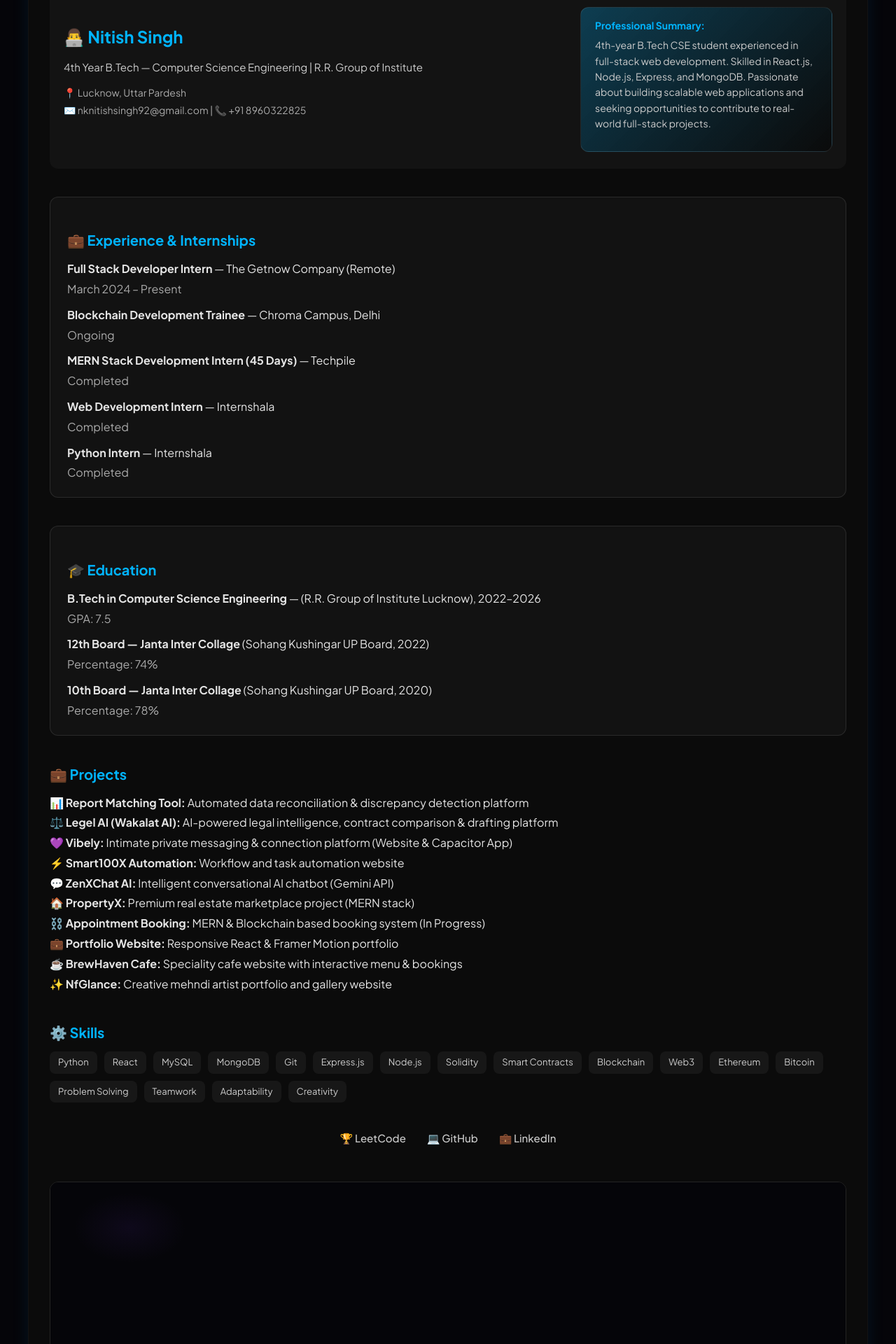
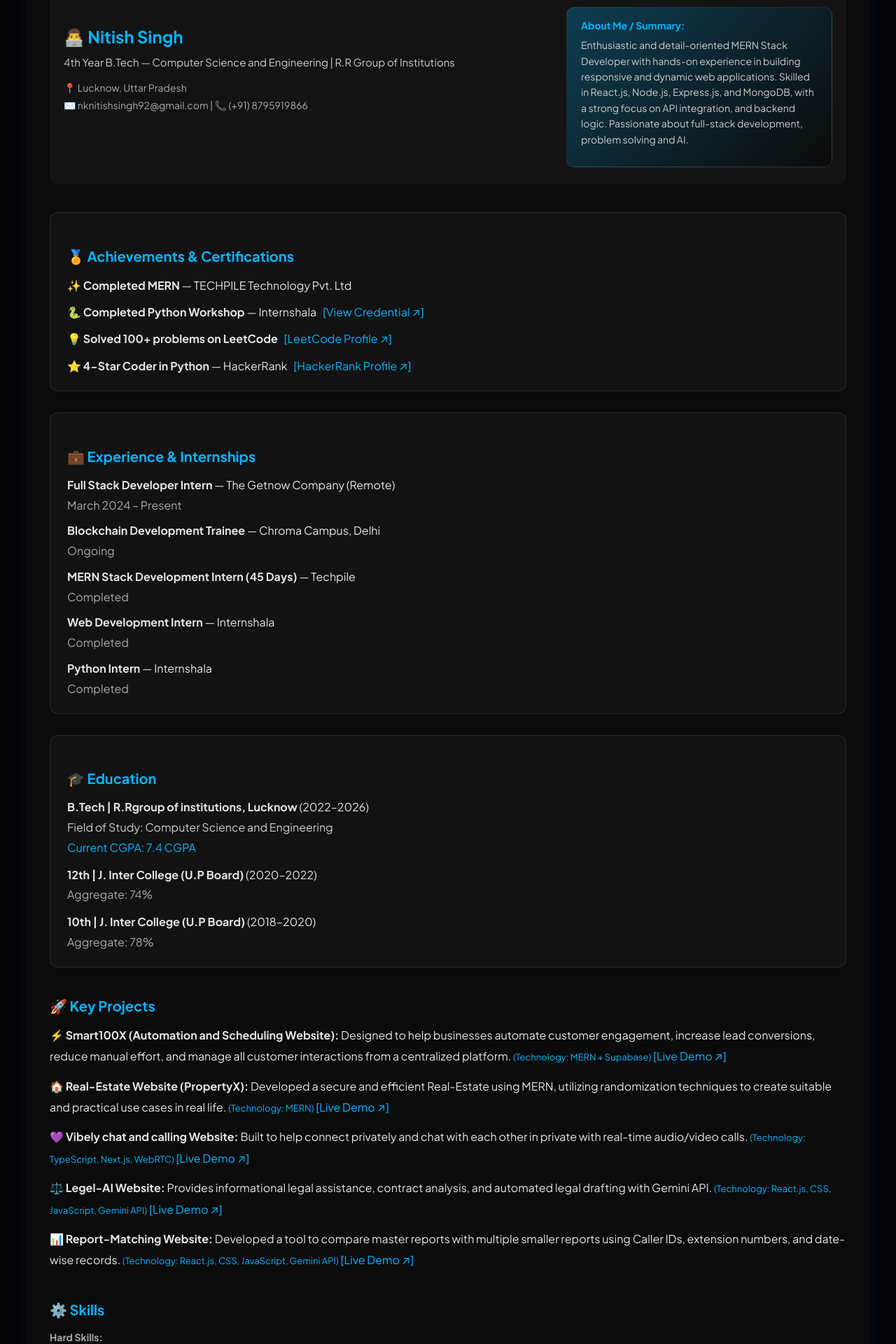
Before and after one commit to nknitishsingh94/Nitish-Portfolio, a React (Vite) app: page /resume in a window 1280 px wide. Shown: the part 340-2260 px from the top of the page at 70% size. Built offline with nearby package versions, Linux system fonts and the light colour scheme; the HTML template or start-up script is replaced by a standard one.

Commit message:
Update resume PDF and synchronize portfolio details with new resume

```diff
--- a/src/pages/About.jsx
+++ b/src/pages/About.jsx
@@ -139,11 +139,11 @@
                     marginBottom: "0.2rem",
                   }}
                 >
-                  <strong>R.R Group of Institute </strong> — Lucknow,
-                  Uttar Pardesh
+                  <strong>R.R Group of Institutions</strong> — Lucknow,
+                  Uttar Pradesh
                 </p>
                 <p style={{ color: "rgba(255,255,255,0.7)" }}>
-                  4th Year (Pursuing) | GPA: 7.5
+                  4th Year (Pursuing) | Current CGPA: 7.4
                 </p>
                 <p style={{ color: "rgba(255,255,255,0.7)" }}>2022 – 2026</p>
               </div>
--- a/src/pages/Contact.jsx
+++ b/src/pages/Contact.jsx
@@ -72,14 +72,14 @@
   };
 
   const quickLinks = [
-    { img: githubLogo, title: "GitHub", link: "https://github.com/nknitishsingh94" },
+    { img: githubLogo, title: "GitHub", link: "https://github.com/Nitish78004" },
     {
       img: linkedinLogo,
       title: "LinkedIn",
       link: "https://www.linkedin.com/in/nitishsingh27",
     },
     { img: gmailLogo, title: "Email", link: "mailto:nknitishsingh92@gmail.com" },
-    { img: whatsappLogo, title: "WhatsApp", link: "https://wa.me/+918960322825" },
+    { img: whatsappLogo, title: "WhatsApp", link: "https://wa.me/+918795919866" },
     { img: instagramLogo, title: "Instagram", link: "https://www.instagram.com/nitish_nk_8795/" },
     { img: facebookLogo, title: "Facebook", link: "https://www.facebook.com/nitish.singh.793931" },
   ];
--- a/src/pages/Home.jsx
+++ b/src/pages/Home.jsx
@@ -22,10 +22,10 @@
   ]
 
   const quickLinks = [
-    { img: githubLogo, title: 'GitHub', link: 'https://github.com/nknitishsingh94' },
+    { img: githubLogo, title: 'GitHub', link: 'https://github.com/Nitish78004' },
     { img: linkedinLogo, title: 'LinkedIn', link: 'https://www.linkedin.com/in/nitishsingh27' },
-    { img: gmailLogo, title: 'Email', link: 'nknitishsingh92@gmail.com' },
-    { img: whatsappLogo, title: 'WhatsApp', link: 'https://wa.me/+918960322825' },
+    { img: gmailLogo, title: 'Email', link: 'mailto:nknitishsingh92@gmail.com' },
+    { img: whatsappLogo, title: 'WhatsApp', link: 'https://wa.me/+918795919866' },
     { img: instagramLogo, title: 'Instagram', link: 'https://www.instagram.com/nitish_nk_8795' },
     { img: facebookLogo, title: 'Facebook', link: 'https://www.facebook.com/nitish.singh.793931' },
   ]
--- a/src/pages/Resume.jsx
+++ b/src/pages/Resume.jsx
@@ -55,14 +55,14 @@
             <h3 style={{ fontSize: 24, color: "#00b4ff", marginBottom: 4 }}>
               👨‍💻 Nitish Singh
             </h3>
-            <p style={{ margintop: 10, fontSize: 15, color: "#ccc" }}>
-              4th Year B.Tech — Computer Science Engineering | R.R. Group of Institute
+            <p style={{ marginTop: 8, fontSize: 15, color: "#ccc" }}>
+              4th Year B.Tech — Computer Science and Engineering | R.R Group of Institutions
             </p>
             <p style={{ margin: "4px 0", fontSize: 14, color: "#aaa" }}>
-              📍 Lucknow, Uttar Pardesh
+              📍 Lucknow, Uttar Pradesh
             </p>
             <p style={{ margin: "4px 0", fontSize: 14, color: "#aaa" }}>
-              ✉️ nknitishsingh92@gmail.com | 📞 +91 8960322825
+              ✉️ nknitishsingh92@gmail.com | 📞 (+91) 8795919866
             </p>
           </div>
 
@@ -73,18 +73,72 @@
               borderRadius: 12,
               padding: "14px 20px",
               border: "1px solid rgba(255,255,255,0.1)",
-              maxWidth: 360,
+              maxWidth: 380,
               fontSize: 14,
               lineHeight: 1.6,
             }}
           >
-            <strong style={{ color: "#00b4ff" }}>Professional Summary:</strong>
+            <strong style={{ color: "#00b4ff" }}>About Me / Summary:</strong>
             <p style={{ marginTop: 6, color: "#ccc" }}>
-              4th-year B.Tech CSE student experienced in full-stack web development.
-Skilled in React.js, Node.js, Express, and MongoDB. Passionate about building scalable web applications and
-seeking opportunities to contribute to real-world full-stack projects.
+              Enthusiastic and detail-oriented MERN Stack Developer with hands-on experience in building responsive and dynamic web applications. Skilled in React.js, Node.js, Express.js, and MongoDB, with a strong focus on API integration, and backend logic. Passionate about full-stack development, problem solving and AI.
             </p>
           </motion.div>
+        </motion.div>
+
+        {/* Achievements / Certifications Section */}
+        <motion.div
+          initial={{ opacity: 0, y: 20 }}
+          animate={{ opacity: 1, y: 0 }}
+          transition={{ delay: 0.55 }}
+          style={{
+            marginTop: 40,
+            border: "1px solid rgba(255,255,255,0.1)",
+            borderRadius: 12,
+            padding: "20px 24px",
+            background: "rgba(255,255,255,0.03)",
+          }}
+        >
+          <h4 style={{ fontSize: 20, color: "#00b4ff", marginBottom: 12 }}>
+            🏅 Achievements & Certifications
+          </h4>
+          <ul style={{ listStyle: "none", padding: 0, margin: 0, lineHeight: 1.9 }}>
+            <li>
+              ✨ <strong>Completed MERN</strong> — TECHPILE Technology Pvt. Ltd
+            </li>
+            <li style={{ marginTop: 8 }}>
+              🐍 <strong>Completed Python Workshop</strong> — Internshala{" "}
+              <a
+                href="https://trainings.internshala.com/s/v/3449397/8caff99b"
+                target="_blank"
+                rel="noreferrer"
+                style={{ color: "#00b4ff", textDecoration: "none", marginLeft: 6 }}
+              >
+                [View Credential ↗]
+              </a>
+            </li>
+            <li style={{ marginTop: 8 }}>
+              💡 <strong>Solved 100+ problems on LeetCode</strong>{" "}
+              <a
+                href="https://leetcode.com/u/nitishsingh78004/"
+                target="_blank"
+                rel="noreferrer"
+                style={{ color: "#00b4ff", textDecoration: "none", marginLeft: 6 }}
+              >
+                [LeetCode Profile ↗]
+              </a>
+            </li>
+            <li style={{ marginTop: 8 }}>
+              ⭐ <strong>4-Star Coder in Python</strong> — HackerRank{" "}
+              <a
+                href="https://www.hackerrank.com/profile/nknitishsingh92"
+                target="_blank"
+                rel="noreferrer"
+                style={{ color: "#00b4ff", textDecoration: "none", marginLeft: 6 }}
+              >
+                [HackerRank Profile ↗]
+              </a>
+            </li>
+          </ul>
         </motion.div>
 
         {/* Experience & Internships Section */}
@@ -93,7 +147,7 @@
           animate={{ opacity: 1, y: 0 }}
           transition={{ delay: 0.6 }}
           style={{
-            marginTop: 40,
+            marginTop: 30,
             border: "1px solid rgba(255,255,255,0.1)",
             borderRadius: 12,
             padding: "20px 24px",
@@ -133,7 +187,7 @@
           animate={{ opacity: 1, y: 0 }}
           transition={{ delay: 0.7 }}
           style={{
-            marginTop: 40,
+            marginTop: 30,
             border: "1px solid rgba(255,255,255,0.1)",
             borderRadius: 12,
             padding: "20px 24px",
@@ -145,20 +199,17 @@
           </h4>
           <ul style={{ listStyle: "none", padding: 0, margin: 0, lineHeight: 1.8 }}>
             <li>
-              <strong>B.Tech in Computer Science Engineering</strong> —
-              (R.R. Group of Institute Lucknow), 2022–2026 <br />
-              <span style={{ color: "#aaa" }}>GPA: 7.5</span>
+              <strong>B.Tech | R.Rgroup of institutions, Lucknow</strong> (2022–2026) <br />
+              <span style={{ color: "#ccc" }}>Field of Study: Computer Science and Engineering</span> <br />
+              <span style={{ color: "#00b4ff" }}>Current CGPA: 7.4 CGPA</span>
             </li>
-            <li style={{ marginTop: 8 }}>
-              <strong>12th Board — Janta Inter Collage</strong> (Sohang Kushingar
-              UP Board, 2022) <br />
-              <span style={{ color: "#aaa" }}>Percentage: 74%</span>
+            <li style={{ marginTop: 10 }}>
+              <strong>12th | J. Inter College (U.P Board)</strong> (2020–2022) <br />
+              <span style={{ color: "#aaa" }}>Aggregate: 74%</span>
             </li>
-            <li style={{ marginTop: 8 }}>
-              <strong>10th Board — Janta Inter Collage</strong> (Sohang Kushingar
-              UP Board, 2020)
-              <br />
-              <span style={{ color: "#aaa" }}>Percentage: 78%</span>
+            <li style={{ marginTop: 10 }}>
+              <strong>10th | J. Inter College (U.P Board)</strong> (2018–2020) <br />
+              <span style={{ color: "#aaa" }}>Aggregate: 78%</span>
             </li>
           </ul>
         </motion.div>
@@ -170,18 +221,33 @@
           transition={{ delay: 0.8 }}
           style={{ marginTop: 40 }}
         >
-          <h4 style={{ fontSize: 20, color: "#00b4ff", marginBottom: 12 }}>💼 Projects</h4>
-          <ul style={{ listStyle: "none", padding: 0, margin: 0, lineHeight: 1.8 }}>
-            <li>📊 <strong>Report Matching Tool:</strong> Automated data reconciliation & discrepancy detection platform</li>
-            <li>⚖️ <strong>Legel AI (Wakalat AI):</strong> AI-powered legal intelligence, contract comparison & drafting platform</li>
-            <li>💜 <strong>Vibely:</strong> Intimate private messaging & connection platform (Website & Capacitor App)</li>
-            <li>⚡ <strong>Smart100X Automation:</strong> Workflow and task automation website</li>
-            <li>💬 <strong>ZenXChat AI:</strong> Intelligent conversational AI chatbot (Gemini API)</li>
-            <li>🏠 <strong>PropertyX:</strong> Premium real estate marketplace project (MERN stack)</li>
-            <li>⛓️ <strong>Appointment Booking:</strong> MERN & Blockchain based booking system (In Progress)</li>
-            <li>💼 <strong>Portfolio Website:</strong> Responsive React & Framer Motion portfolio</li>
-            <li>☕ <strong>BrewHaven Cafe:</strong> Speciality cafe website with interactive menu & bookings</li>
-            <li>✨ <strong>NfGlance:</strong> Creative mehndi artist portfolio and gallery website</li>
+          <h4 style={{ fontSize: 20, color: "#00b4ff", marginBottom: 12 }}>🚀 Key Projects</h4>
+          <ul style={{ listStyle: "none", padding: 0, margin: 0, lineHeight: 1.9 }}>
+            <li>
+              ⚡ <strong>Smart100X (Automation and Scheduling Website):</strong> Designed to help businesses automate customer engagement, increase lead conversions, reduce manual effort, and manage all customer interactions from a centralized platform.{" "}
+              <span style={{ color: "#00b4ff", fontSize: 13 }}>(Technology: MERN + Supabase)</span>{" "}
+              <a href="https://dm-automation-alpha.vercel.app" target="_blank" rel="noreferrer" style={{ color: "#00b4ff", textDecoration: "none" }}>[Live Demo ↗]</a>
+            </li>
+            <li style={{ marginTop: 12 }}>
+              🏠 <strong>Real-Estate Website (PropertyX):</strong> Developed a secure and efficient Real-Estate using MERN, utilizing randomization techniques to create suitable and practical use cases in real life.{" "}
+              <span style={{ color: "#00b4ff", fontSize: 13 }}>(Technology: MERN)</span>{" "}
+              <a href="https://property-x-seven.vercel.app" target="_blank" rel="noreferrer" style={{ color: "#00b4ff", textDecoration: "none" }}>[Live Demo ↗]</a>
+            </li>
+            <li style={{ marginTop: 12 }}>
+              💜 <strong>Vibely chat and calling Website:</strong> Built to help connect privately and chat with each other in private with real-time audio/video calls.{" "}
+              <span style={{ color: "#00b4ff", fontSize: 13 }}>(Technology: TypeScript, Next.js, WebRTC)</span>{" "}
+              <a href="https://vibely-sigma-roan.vercel.app" target="_blank" rel="noreferrer" style={{ color: "#00b4ff", textDecoration: "none" }}>[Live Demo ↗]</a>
+            </li>
+            <li style={{ marginTop: 12 }}>
+              ⚖️ <strong>Legel-AI Website:</strong> Provides informational legal assistance, contract analysis, and automated legal drafting with Gemini API.{" "}
+              <span style={{ color: "#00b4ff", fontSize: 13 }}>(Technology: React.js, CSS, JavaScript, Gemini API)</span>{" "}
+              <a href="https://legel-ai.vercel.app" target="_blank" rel="noreferrer" style={{ color: "#00b4ff", textDecoration: "none" }}>[Live Demo ↗]</a>
+            </li>
+            <li style={{ marginTop: 12 }}>
+              📊 <strong>Report-Matching Website:</strong> Developed a tool to compare master reports with multiple smaller reports using Caller IDs, extension numbers, and date-wise records.{" "}
+              <span style={{ color: "#00b4ff", fontSize: 13 }}>(Technology: React.js, CSS, JavaScript, Gemini API)</span>{" "}
+              <a href="https://report-matching-luke.vercel.app" target="_blank" rel="noreferrer" style={{ color: "#00b4ff", textDecoration: "none" }}>[Live Demo ↗]</a>
+            </li>
           </ul>
         </motion.div>
 
@@ -193,25 +259,25 @@
           style={{ marginTop: 40 }}
         >
           <h4 style={{ fontSize: 20, color: "#00b4ff", marginBottom: 12 }}>⚙️ Skills</h4>
+
+          <div style={{ marginBottom: 16 }}>
+            <p style={{ color: "#aaa", fontSize: 14, marginBottom: 8 }}><strong>Hard Skills:</strong></p>
             <div style={{ display: "flex", flexWrap: "wrap", gap: 10 }}>
               {[
+                "MERN Stack",
+                "React.js",
+                "Node.js",
+                "Express.js",
+                "MongoDB",
+                "Supabase (SQL)",
+                "Blockchain (Basic)",
+                "Solidity",
                 "Python",
-              "React",
-              "MySQL",
-              "MongoDB",
-              "Git",
-              "Express.js",
-              "Node.js",
-              "Solidity",
-              "Smart Contracts",
-              "Blockchain",
-              "Web3",
-              "Ethereum",
-              "Bitcoin",
-              "Problem Solving",
-              "Teamwork",
-              "Adaptability",
-              "Creativity",
+                "Git & GitHub",
+                "DSA",
+                "OOP",
+                "DBMS",
+                "Communication Skills",
               ].map((skill) => (
                 <motion.span
                   key={skill}
@@ -228,7 +294,38 @@
                 </motion.span>
               ))}
             </div>
+          </div>
+
+          <div>
+            <p style={{ color: "#aaa", fontSize: 14, marginBottom: 8 }}><strong>Soft Skills:</strong></p>
+            <div style={{ display: "flex", flexWrap: "wrap", gap: 10 }}>
+              {[
+                "Problem Solving",
+                "Collaboration",
+                "Adaptability",
+                "Time Management",
+                "Leadership",
+                "Critical Thinking",
+              ].map((skill) => (
+                <motion.span
+                  key={skill}
+                  whileHover={{ scale: 1.1, backgroundColor: "rgba(0,180,255,0.3)" }}
+                  style={{
+                    background: "rgba(255,255,255,0.05)",
+                    padding: "6px 12px",
+                    borderRadius: 8,
+                    fontSize: 13,
+                    color: "#ccc",
+                  }}
+                >
+                  {skill}
+                </motion.span>
+              ))}
+            </div>
+          </div>
         </motion.div>
+
+        {/* Coding & Social Profiles */}
         <motion.div
           initial={{ opacity: 0, y: 10 }}
           animate={{ opacity: 1, y: 0 }}
@@ -236,18 +333,20 @@
           style={{
             display: "flex",
             justifyContent: "center",
-            gap: 30,
+            flexWrap: "wrap",
+            gap: 25,
             marginTop: 40,
           }}
         >
           {[
-            { name: "🏆 LeetCode", link: "https://leetcode.com/nitishsingh78004/" },
-            { name: "💻 GitHub", link: "https://github.com/nknitishsingh94" },
+            { name: "🏆 LeetCode", link: "https://leetcode.com/u/nitishsingh78004/" },
+            { name: "⭐ HackerRank", link: "https://www.hackerrank.com/profile/nknitishsingh92" },
+            { name: "💻 GitHub", link: "https://github.com/Nitish78004" },
             { name: "💼 LinkedIn", link: "https://www.linkedin.com/in/nitishsingh27/" },
           ].map((site) => (
             <motion.a
               key={site.name}
-              href={site.link}_2803
+              href={site.link}
               target="_blank"
               rel="noreferrer"
               whileHover={{ scale: 1.1, color: "#00b4ff" }}
```
Also changed, not shown: 1 other file (tests, documents, lock files or other folders). Lines whose indentation alone changed are shown as unchanged.
